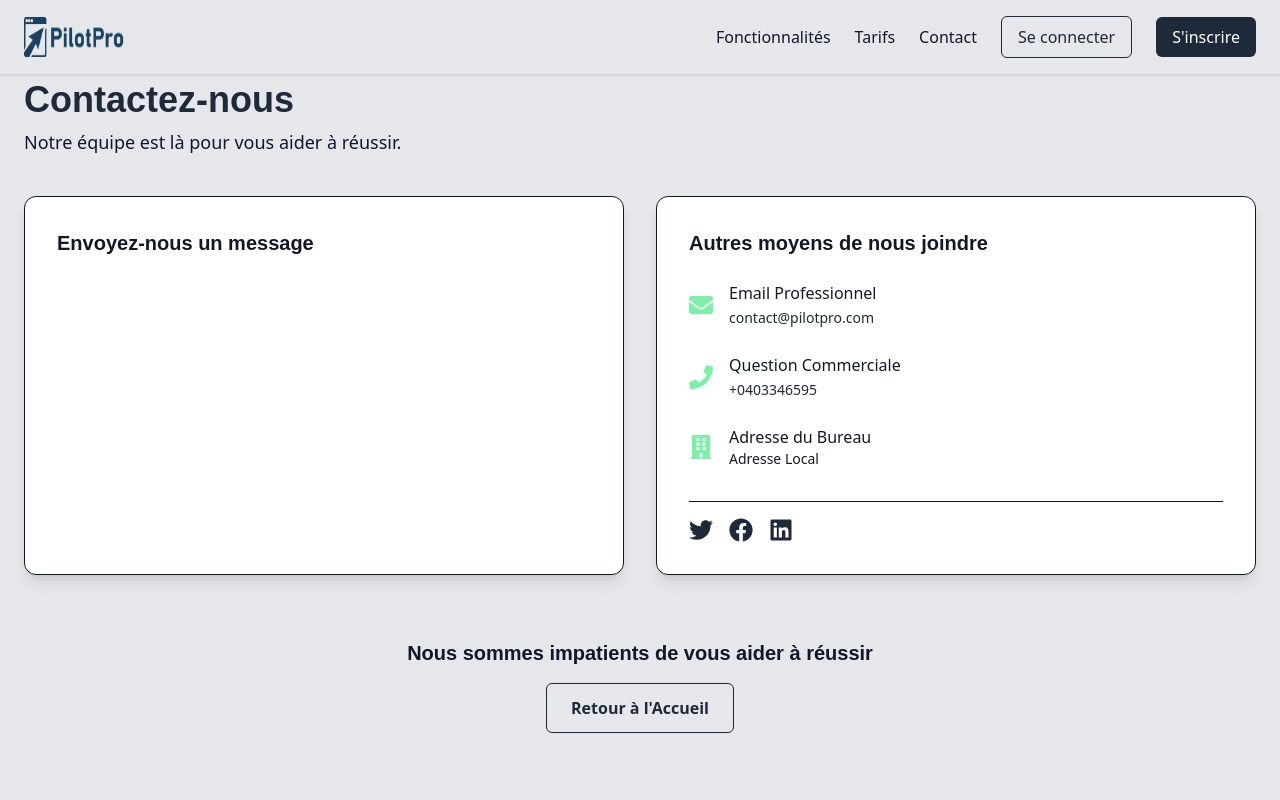
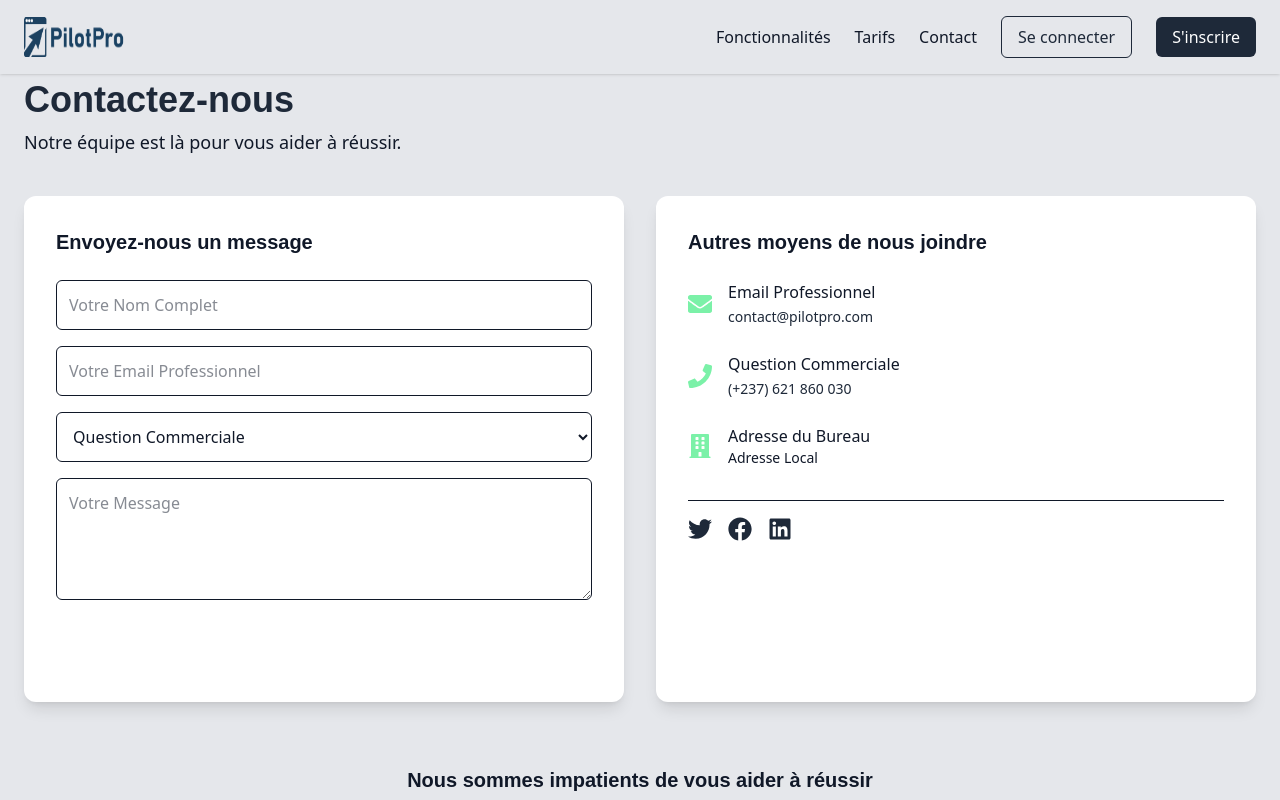
Before and after one commit to atedesi22/PilotPro, a React (Vite) app: page /contact in a window 1280 px wide. Shown: the top 800 px of the page. Built offline with nearby package versions, Linux system fonts and the light colour scheme.

Commit message:
new commit

```diff
--- a/src/components/ContactPage.jsx
+++ b/src/components/ContactPage.jsx
@@ -101,7 +101,7 @@ const ContactForm = () => {
     };
 
     return (
-        <div className="bg-white p-6 md:p-8 rounded-xl shadow-lg border border-border-grey h-full">
+        <div className="bg-white p-6 md:p-8 rounded-xl shadow-lg h-full">
             <h3 className="font-heading text-xl font-semibold text-gray-900 mb-6">
                 Envoyez-nous un message
             </h3>
@@ -113,7 +113,58 @@ const ContactForm = () => {
             )}
 
             <form onSubmit={handleSubmit} className="space-y-4">
-               {/* ... (champs du formulaire) ... */}
+                <div>
+                    <input
+                        type="text"
+                        name="name"
+                        placeholder="Votre Nom Complet"
+                        value={formData.name}
+                        onChange={handleChange}
+                        required
+                        className="w-full p-3 border border-border-grey rounded-md focus:ring-pilotpro-blue focus:border-pilotpro-blue transition-all"
+                    />
+                </div>
+                <div>
+                    <input
+                        type="email"
+                        name="email"
+                        placeholder="Votre Email Professionnel"
+                        value={formData.email}
+                        onChange={handleChange}
+                        required
+                        className="w-full p-3 border border-border-grey rounded-md focus:ring-pilotpro-blue focus:border-pilotpro-blue transition-all"
+                    />
+                </div>
+                <div>
+                    <select
+                        name="subject"
+                        value={formData.subject}
+                        onChange={handleChange}
+                        required
+                        className="w-full p-3 border border-border-grey rounded-md focus:ring-pilotpro-blue focus:border-pilotpro-blue transition-all bg-white"
+                    >
+                        <option value="Question Commerciale">Question Commerciale</option>
+                        <option value="Support Technique">Support Technique</option>
+                        <option value="Partenariat">Partenariat</option>
+                    </select>
+                </div>
+                <div>
+                    <textarea
+                        name="message"
+                        placeholder="Votre Message"
+                        rows="4"
+                        value={formData.message}
+                        onChange={handleChange}
+                        required
+                        className="w-full p-3 border border-border-grey rounded-md focus:ring-pilotpro-blue focus:border-pilotpro-blue transition-all"
+                    ></textarea>
+                </div>
+                <button
+                    type="submit"
+                    className="w-full p-3 bg-pilotpro-blue text-white rounded-md font-semibold hover:bg-pilotpro-blue/90 transition-colors"
+                >
+                    Envoyer le message
+                </button>
             </form>
         </div>
     );
@@ -121,7 +172,7 @@ const ContactForm = () => {
 
 // --- Composant Informations de Contact ---
 const ContactInfo = () => (
-    <div className="bg-white p-6 md:p-8 rounded-xl shadow-lg border border-border-grey h-full">
+    <div className="bg-white p-6 md:p-8 rounded-xl shadow-lg h-full">
         <h3 className="font-heading text-xl font-semibold text-gray-900 mb-6">
             Autres moyens de nous joindre
         </h3>
@@ -142,7 +193,7 @@ const ContactInfo = () => (
                 <div>
                     <p className="font-medium text-gray-900">Question Commerciale</p>
                     <a href="tel:+0403346595" className="text-gray-800 hover:underline text-sm">
-                        +0403346595
+                        (+237) 621 860 030
                     </a>
                 </div>
             </div>
@@ -223,7 +274,7 @@ const ContactPage = () => {
                     <h3 className="font-heading text-xl font-semibold text-gray-900 mb-4">
                         Nous sommes impatients de vous aider à réussir
                     </h3>
-                    <Link to="/" className="inline-flex items-center px-6 py-3 bg-background-alt text-gray-800 border border-gray-800 rounded-md font-semibold hover:bg-gray-800/10 transition-colors">
+                    <Link to="/" className="inline-flex items-center px-6 py-3 bg-gray-900 text-white border border-gray-800 rounded-md font-semibold hover:bg-gray-800/10 transition-colors">
                         Retour à l'Accueil
                     </Link>
                 </section>
--- a/src/components/FeaturesPage.jsx
+++ b/src/components/FeaturesPage.jsx
@@ -151,6 +151,12 @@ const FeaturesPage = () => {
                     <FaShieldAlt className="text-5xl text-green-300 mx-auto mb-3" />
                     <h3 className="font-heading text-lg font-semibold text-gray-900 mb-1">Sécurité</h3>
                     <p className="text-xs text-gray-900">Confidentialité garantie</p>
+                </div>
+                {/* NOUVELLE FEATURE CARD : PilotCom : Création & Diffusion */}
+                 <div className="bg-white p-6 rounded-xl shadow-lg text-center border border-border-grey hover:shadow-xl transition-shadow">
+                    <FaBullhorn className="text-5xl text-pilotpro-blue mx-auto mb-3" /> {/* Utilisation de FaBullhorn */}
+                    <h3 className="font-heading text-lg font-semibold text-text-deep-grey mb-1">PilotCom</h3>
+                    <p className="text-xs text-text-deep-grey">Création & Diffusion Marketing</p>
                 </div>
                 {/* NOUVELLE FEATURE CARD : PilotCom : Création & Diffusion */}
                  <div className="bg-white p-6 rounded-xl shadow-lg text-center border border-border-grey hover:shadow-xl transition-shadow">
@@ -351,6 +357,34 @@ const FeaturesPage = () => {
                     [Image of a flow chart illustrating "If This Then That" automation rule]
                 </div>
             </section>
+            {/* NOUVELLE SECTION DÉTAILLÉE : PilotCom : Création & Diffusion */}
+        <section className="container mx-auto px-6 py-12 md:py-16 flex flex-col md:flex-row items-center justify-between mt-12 bg-white rounded-xl shadow-lg border border-border-grey">
+            <div className="md:w-1/2 text-center md:text-left md:pr-12">
+                <IoBrushOutline className="text-6xl text-pilotpro-blue mb-4 mx-auto md:mx-0" />
+                <h2 className="font-heading text-3xl md:text-4xl font-bold text-text-deep-grey mb-4">
+                    PilotCom : Création & Diffusion
+                </h2>
+                <p className="text-lg text-text-deep-grey mb-6">
+                    Devenez votre propre agence marketing. Créez des visuels, planifiez vos publications et analysez vos performances sur les réseaux sociaux, tout cela depuis une seule interface.
+                </p>
+                <ul className="list-disc list-inside text-left mx-auto md:mx-0 max-w-md space-y-2 text-text-deep-grey">
+                    <li>Outil de création visuelle intégré (type Canvas)</li>
+                    <li>Synchronisation et publication automatique sur les réseaux sociaux (Facebook, Instagram, etc.)</li>
+                    <li>Tableau de bord des statistiques de performance (reach, engagement)</li>
+                    <li>Calendrier éditorial centralisé</li>
+                </ul>
+                <Link to="/pricing" className="mt-8 inline-flex items-center px-6 py-3 bg-alert-orange text-white rounded-md shadow-lg hover:bg-opacity-90 transition-colors">
+                    Découvrez le Plan Entreprise
+                </Link>
+            </div>
+            <div className="md:w-1/2 flex justify-center mt-8 md:mt-0">
+                <img
+                    src="https://i.imgur.com/x2vY8zY.png" // L'URL de l'image générée
+                    alt="PilotCom : Création et Diffusion Marketing"
+                    className="max-w-full h-auto rounded-xl shadow-xl"
+                />
+            </div>
+        </section>
 
 
         {/* 5. Témoignage rapide (facultatif mais ajoute de la crédibilité) */}
--- a/src/components/PricingPage.jsx
+++ b/src/components/PricingPage.jsx
@@ -173,14 +173,18 @@ const PricingCard = ({ plan, isMonthly }) => {
 
             <ul className="flex-grow space-y-3 mb-8">
                 {plan.features.map((feature, index) => (
-                    <li key={index} className="flex items-start text-sm">
+                    <li key={index} className="flex items-start text-sm mb-3">
                         {feature.available ? (
-                            <FaCheck className={`text-base mt-1 mr-3 flex-shrink-0 ${plan.recommended ? 'text-green-300' : 'text-green-300'}`} />
+                            <FaCheck className="flex-shrink-0 mr-3 mt-1 text-success-green" />
                         ) : (
-                            <FaTimes className={`text-base mt-1 mr-3 flex-shrink-0 ${plan.recommended ? 'text-white/40' : 'text-border-grey'}`} />
+                            <FaTimes className="flex-shrink-0 mr-3 mt-1 text-alert-orange" />
                         )}
-                        <span className={`${feature.available ? (plan.recommended ? 'text-white' : 'text-gray-900') : (plan.recommended ? 'text-white/60' : 'text-gray-900/60')}`}>
+                        <span className={feature.available ? 'text-text-deep-grey' : 'text-text-deep-grey/50 italic'}>
                             {feature.text}
+                            {/* Ajout de l'indicateur de limitation */}
+                            {feature.isLimited && (
+                                <span className="text-xs text-alert-orange font-semibold ml-2">(Limité)</span>
+                            )}
                         </span>
                     </li>
                 ))}
```
Also changed, not shown: src/components/FAQPage.jsx (+11 -12 lines).
